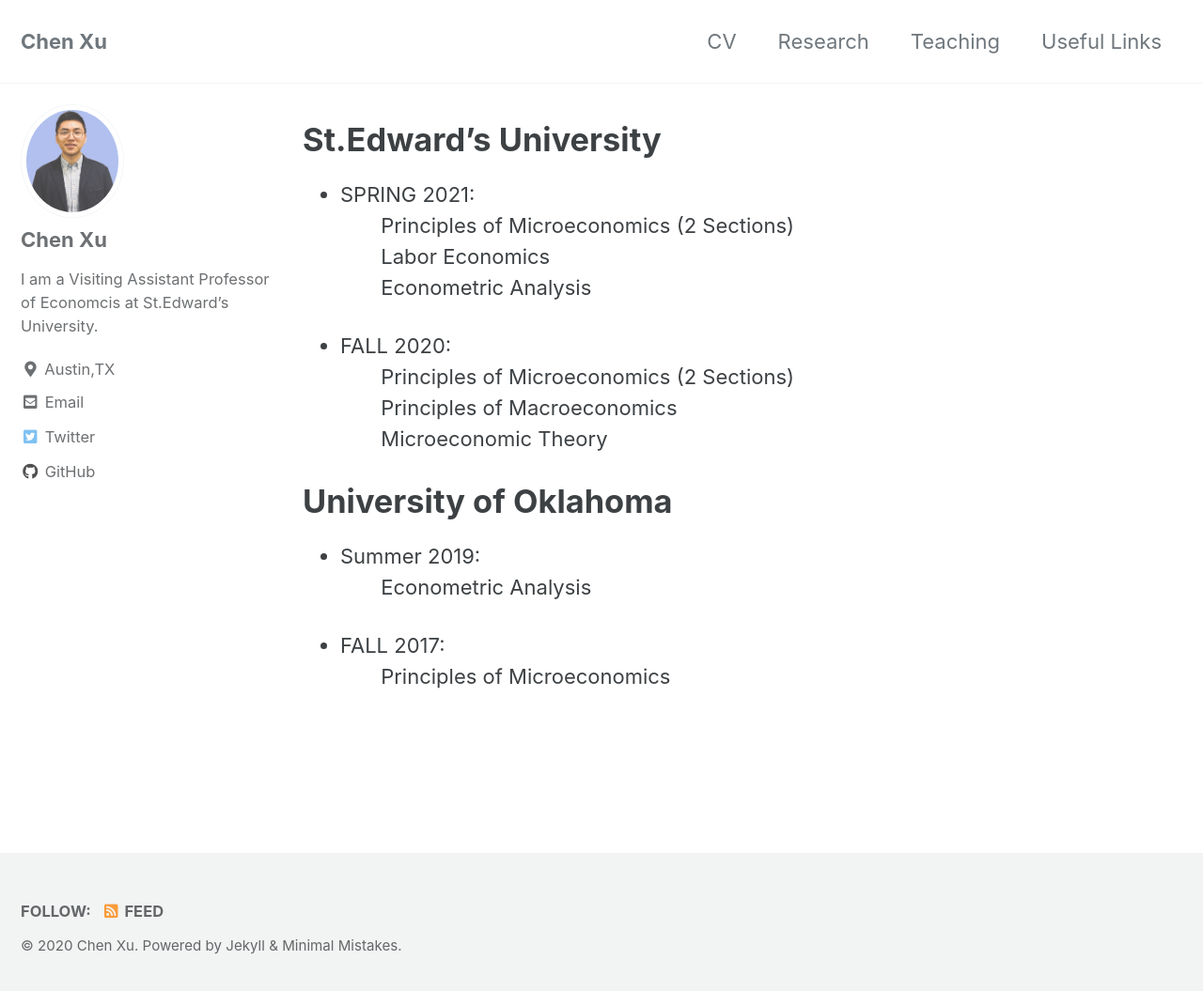
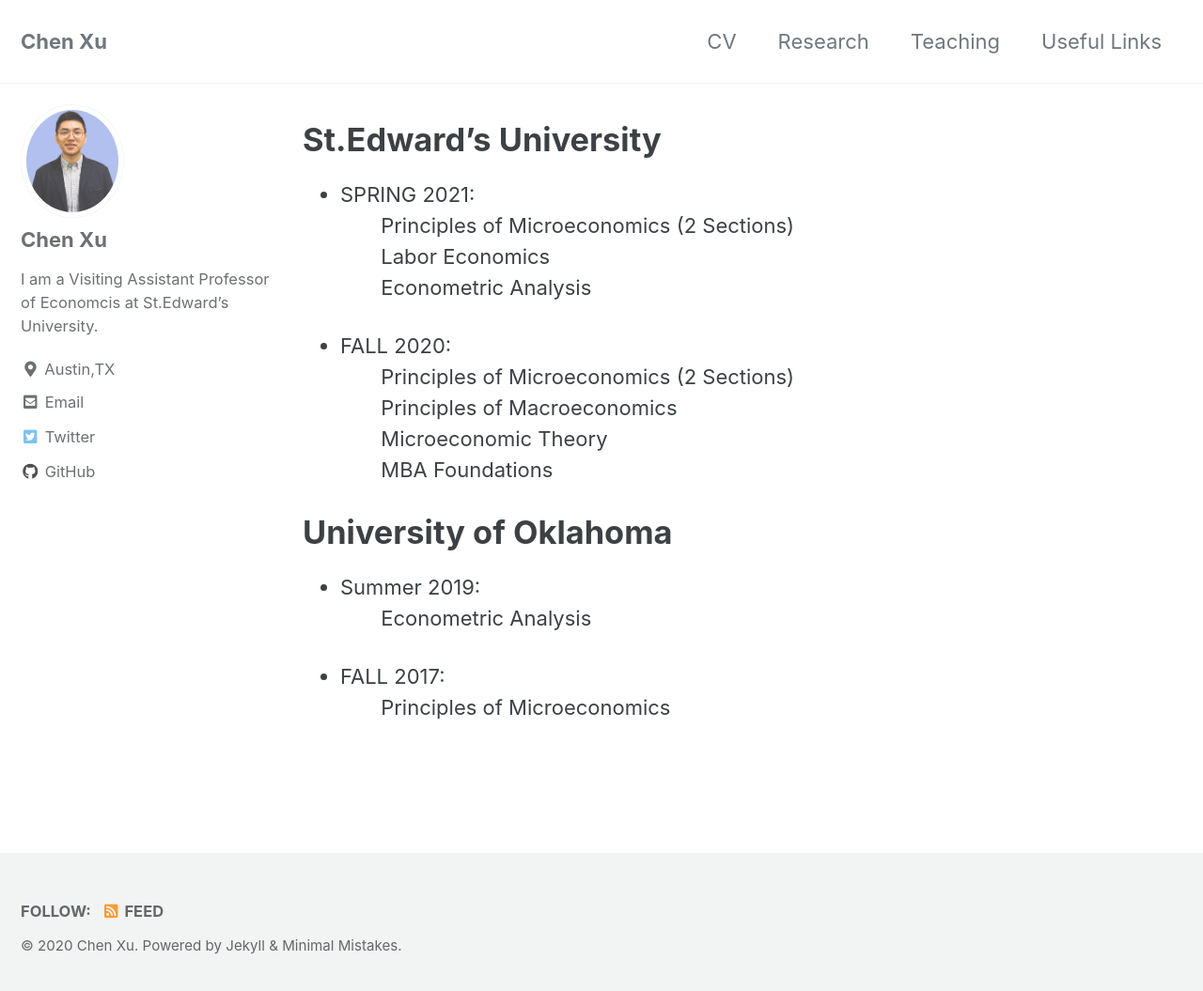
Before and after one commit to chenxuecon/chenxuecon.github.io, a Jekyll site: the page built from _pages/teaching.md, in a window 1280 px wide and 1063 px high. Shown: the top 1055 px of the window at 94% size. Built offline with Jekyll 4.4.1, drawn with Linux system fonts in a browser that asks for light colours; cached includes are drawn as plain includes.

Commit message:
Update teaching.md

```diff
--- a/_pages/teaching.md
+++ b/_pages/teaching.md
@@ -11,10 +11,12 @@
   &nbsp;&nbsp;&nbsp;&nbsp;&nbsp;&nbsp;   Labor Economics \
   &nbsp;&nbsp;&nbsp;&nbsp;&nbsp;&nbsp;   Econometric Analysis
 
+
 * FALL 2020: \
   &nbsp;&nbsp;&nbsp;&nbsp;&nbsp;&nbsp;   Principles of Microeconomics (2 Sections) \
   &nbsp;&nbsp;&nbsp;&nbsp;&nbsp;&nbsp;   Principles of Macroeconomics \
-  &nbsp;&nbsp;&nbsp;&nbsp;&nbsp;&nbsp;   Microeconomic Theory
+  &nbsp;&nbsp;&nbsp;&nbsp;&nbsp;&nbsp;   Microeconomic Theory \
+  &nbsp;&nbsp;&nbsp;&nbsp;&nbsp;&nbsp;   MBA Foundations
 
 **University of Oklahoma**
 ======
```
